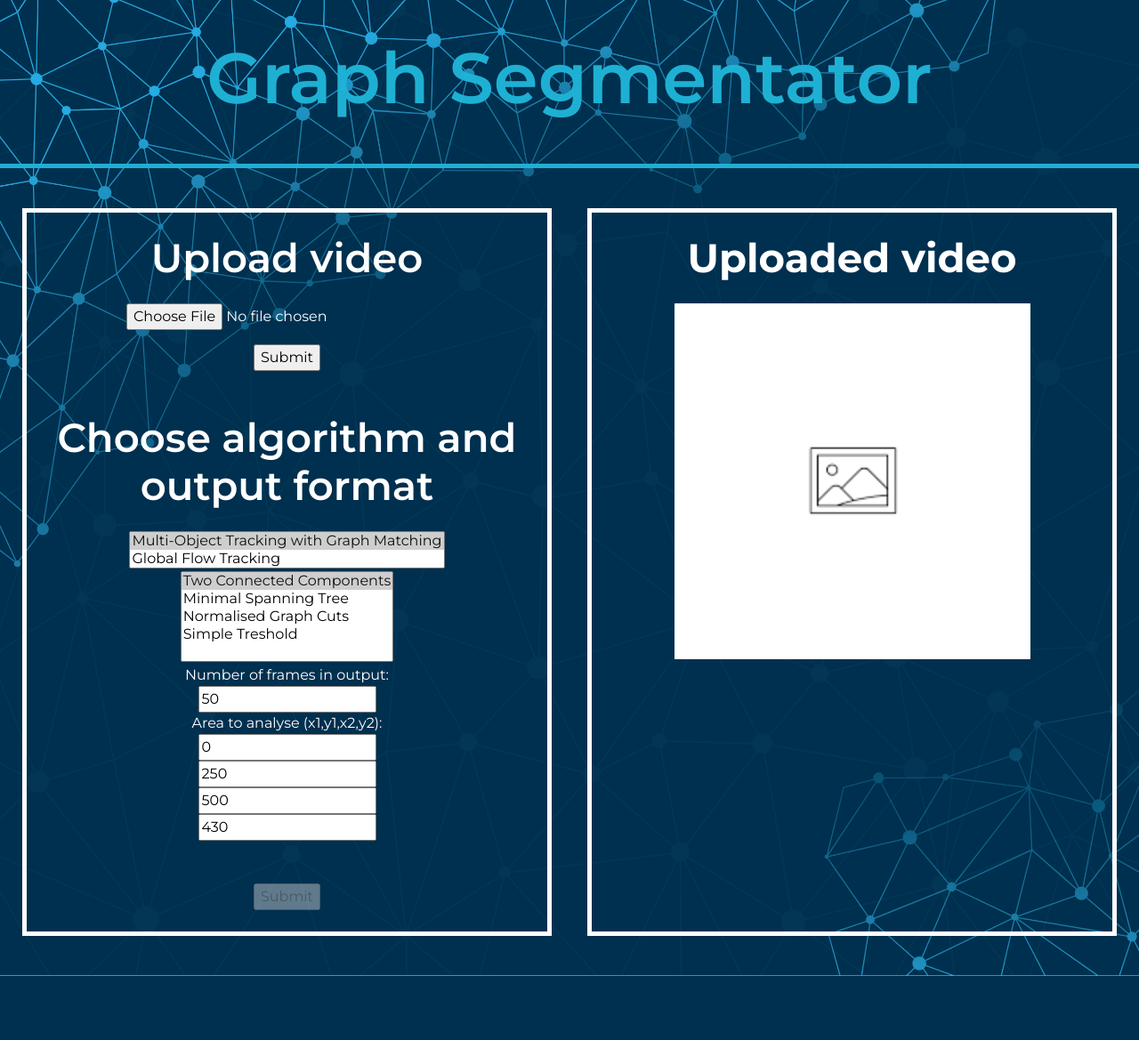
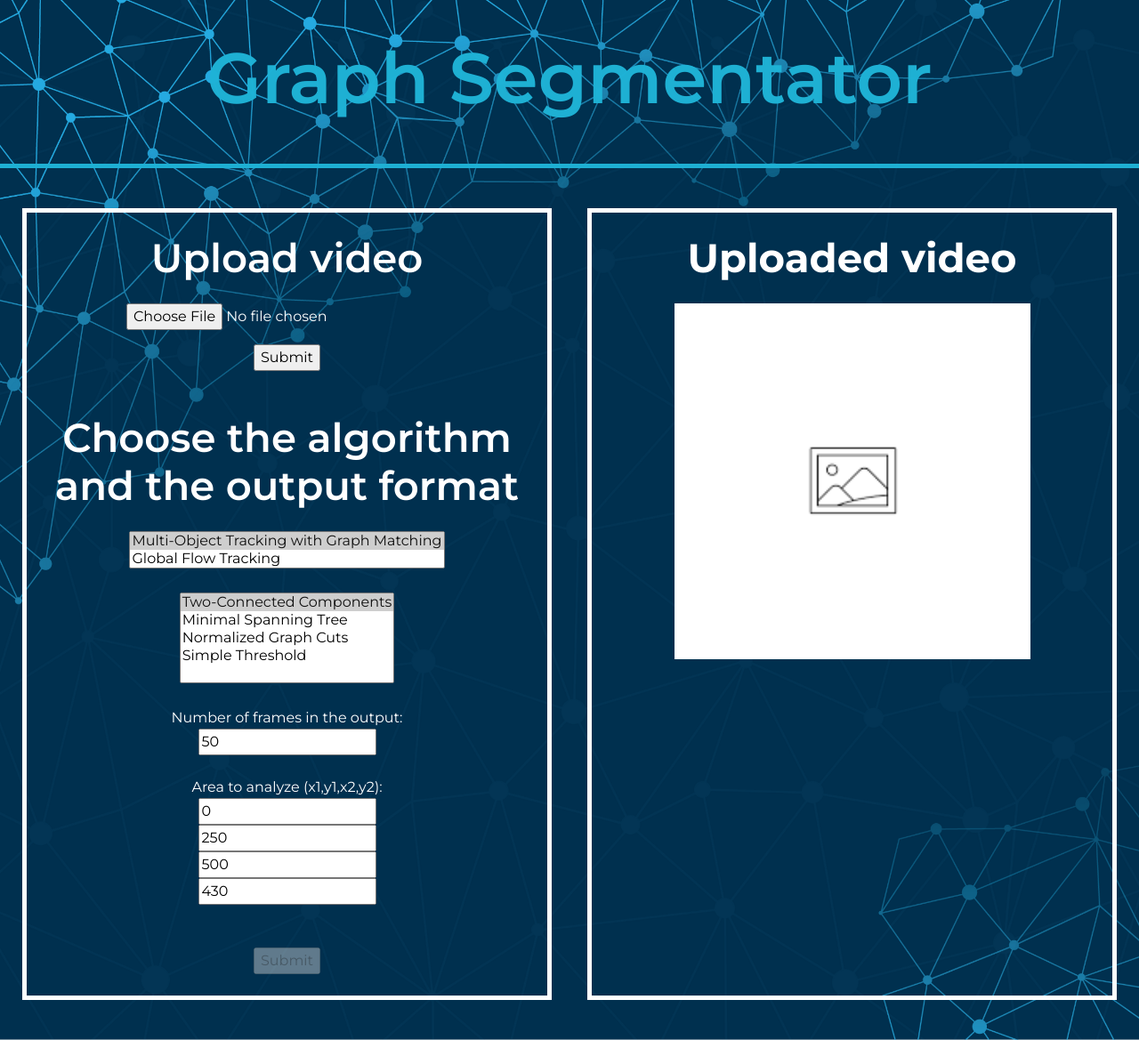
Before and after one commit to kolo-abb/Graph_segmentator_app, a Django app: page /tracking/ in a window 1280 px wide. Shown: the whole page at 89% size. Before the commit the page ends 1097 px from the top, so only its background shows below. Run offline with Django 3.2, Linux system fonts and the light colour scheme; some libraries are stand-ins or nearby versions.

Commit message:
add some tiny language changes

```diff
--- a/segmentation_app/templates/segmentation.html
+++ b/segmentation_app/templates/segmentation.html
@@ -20,7 +20,7 @@
 				{% csrf_token %}
 				<select name="algos" size="5">
 					<option value="mst" selected="selected">Minimal Spanning Tree</option>
-					<option value="two_cc">Two-connected</option>
+					<option value="two_cc">Two-Connected Components</option>
 					<option value="ngc">Normalized Graph Cuts</option>
 					<option value="interactive">Interactive Segmentation</option>
 				 </select>
--- a/segmentation_app/templates/tracking.html
+++ b/segmentation_app/templates/tracking.html
@@ -16,7 +16,7 @@
       <br>
       <br>
 
-      <h2 style="text-align: center;">Choose algorithm and output format</h2>
+      <h2 style="text-align: center;">Choose the algorithm and the output format</h2>
         <form style="text-align: center;" method="post" action="{% url 'choose_alg_tracking' %}">
             {% csrf_token %}
           <select name="algos" size="2">
@@ -24,18 +24,21 @@
               <option value="active colloids tracking" >Global Flow Tracking</option>
           </select>
             <br>
+            <br>
             {% csrf_token %}
           <select name="segm" size="5">
-              <option value="two_cc"selected="selected" >Two Connected Components</option>
+              <option value="two_cc"selected="selected" >Two-Connected Components</option>
               <option value="mst">Minimal Spanning Tree</option>
-              <option value="ngc" >Normalised Graph Cuts</option>
-              <option value="simple_tr" >Simple Treshold</option>
+              <option value="ngc" >Normalized Graph Cuts</option>
+              <option value="simple_tr" >Simple Threshold</option>
           </select>
             <br>
-            Number of frames in output:<br>
+            <br>
+            Number of frames in the output:<br>
             <input type="number" name="n_frames" value=50>
             <br>
-            Area to analyse (x1,y1,x2,y2):
+            <br>
+            Area to analyze (x1,y1,x2,y2):
             <br>
             <input type="number" name="a" value=0><br>
             <input type="number" name="b" value=250><br>
```
Also changed, not shown: 1 other file.
